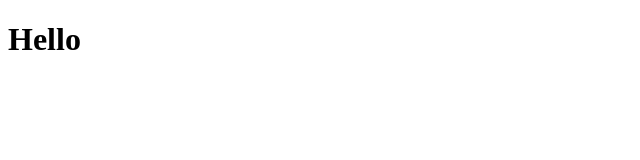
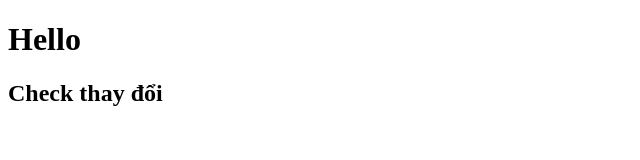
Before and after one commit to Haicodedao/f8-fullstack-k8, a plain HTML site: page day_1/index.html in a window 1280 px wide. Shown: the whole page, without its empty margins (0-640 px from the left). Drawn offline with Linux system fonts and the light colour scheme.

Commit message:
Sua bai tap ngay 1

```diff
--- a/day_1/index.html
+++ b/day_1/index.html
@@ -7,5 +7,6 @@
 </head>
 <body>
     <h1>Hello</h1>
+    <h2>Check thay đổi</h2>
 </body>
 </html>
```
